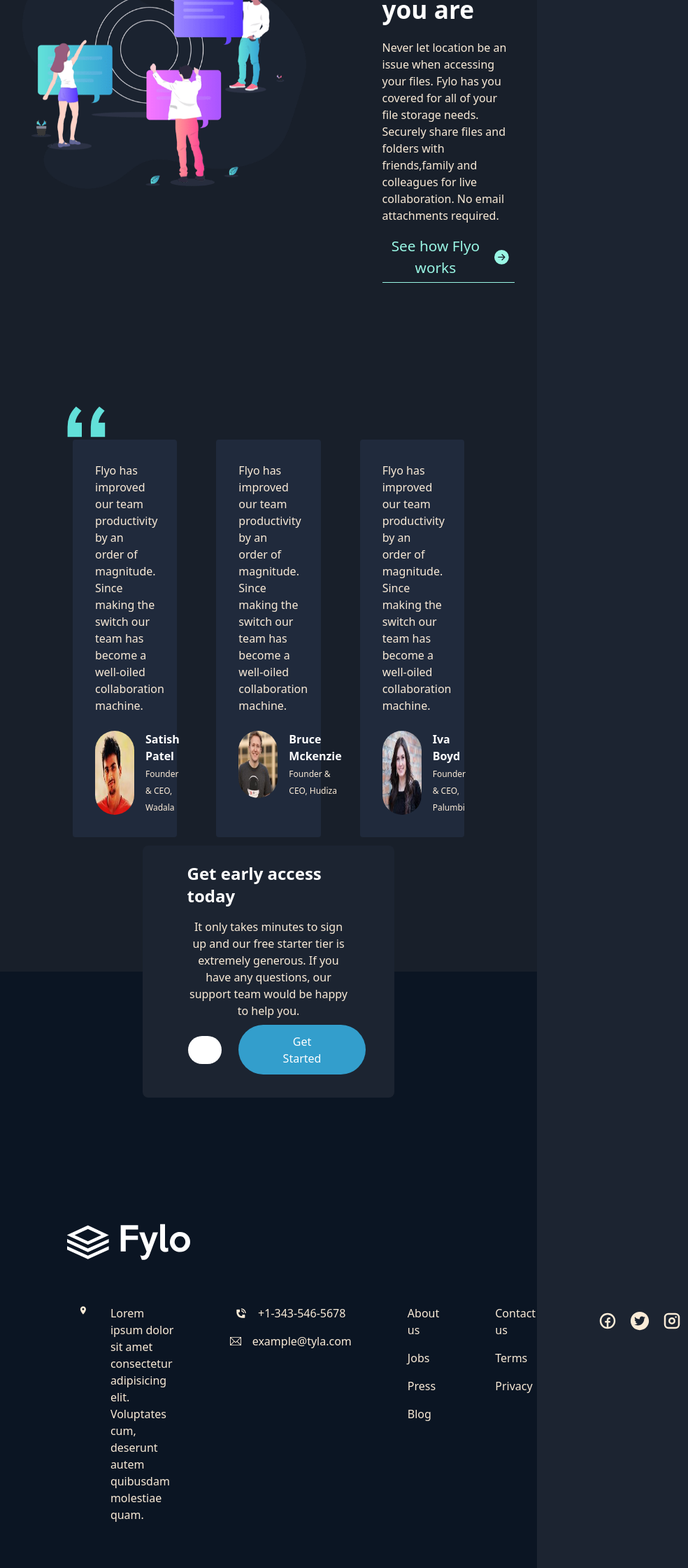
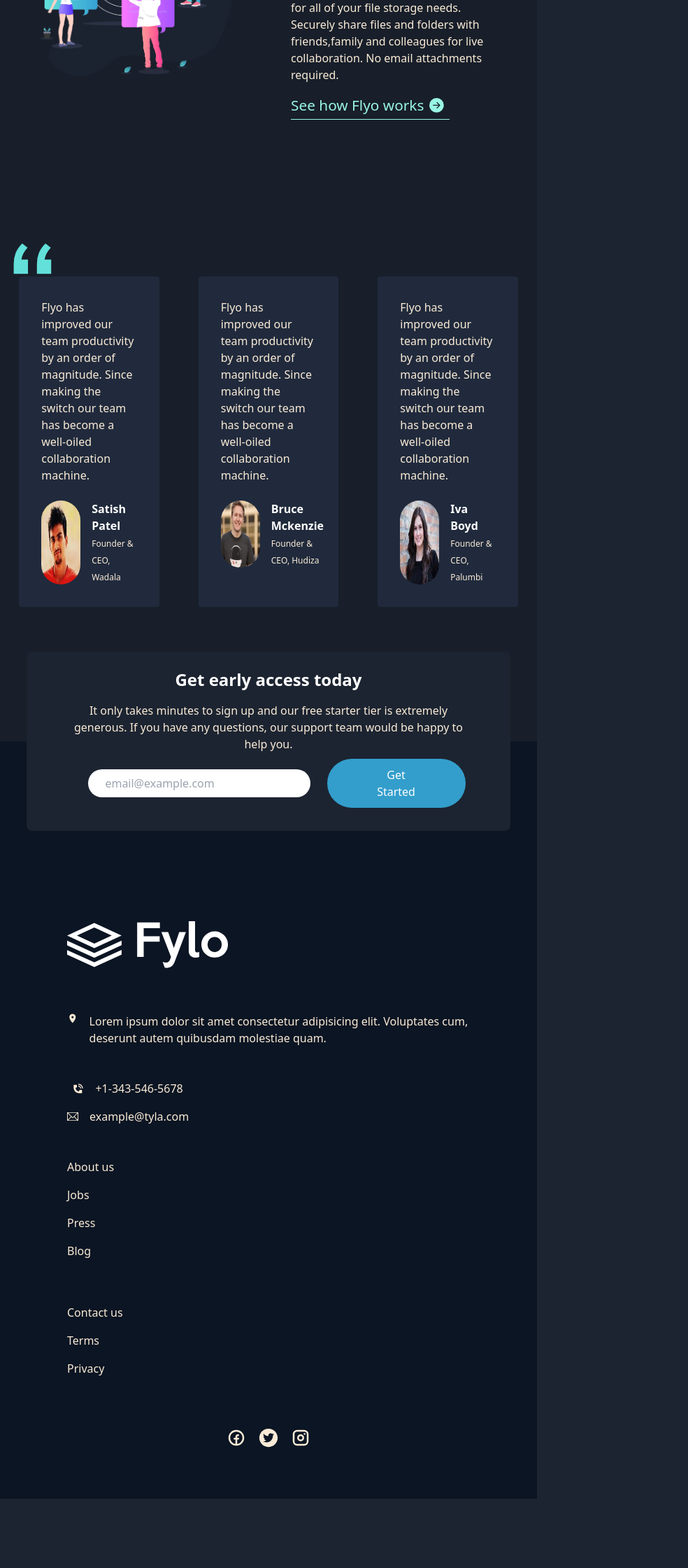
Before and after one commit to Chubbi-Stephen/flyo-landing-page, a React (Create React App) app: page / in a window 768 px wide. Shown: the part 2083-4323 px from the top of the page at 70% size, 984 px wide, since content can reach past the window. After the commit the page ends 4224 px from the top, so only its background shows below. Built offline with nearby package versions, Linux system fonts and the light colour scheme.

Commit message:
completed integration for total accessibility through all screen sizes.

```diff
--- a/src/components/footerInfo/index.js
+++ b/src/components/footerInfo/index.js
@@ -10,11 +10,11 @@
 const index = () => {
   return (
     <section className=" w-[75%] m-auto">
-      <img src={Logo} alt="Logo.svg" className="w-5%" />
+      <img src={Logo} alt="Logo.svg" className="footer-logo w-5%" />
       <section className="footer-info  flex justify-start items-start mx-4 py-[4rem] text-[antiquewhite]">
         <div className="contact flex items-start justify-start">
           <MdLocationOn />
-          <p className="pl-8 w-full text-base">
+          <p className="pl-4 w-full text-base">
             Lorem ipsum dolor sit amet consectetur adipisicing elit. Voluptates
             cum, deserunt autem quibusdam molestiae quam.
           </p>
--- a/src/components/navbar/index.js
+++ b/src/components/navbar/index.js
@@ -4,8 +4,8 @@
 
 const index = () => {
   return (
-    <nav className="nav w-full flex justify-between py-20 px-16">
-      <img src={logo} alt="" className="w-50 h-14" />
+    <nav className="nav m-0 w-full flex justify-between py-20 px-16">
+      <img src={logo} alt="logo" className="w-50 h-14" />
 
       <ul className="w-96 flex justify-around">
         <li className="nav-link">feaures</li>
--- a/src/components/stayProductive/index.js
+++ b/src/components/stayProductive/index.js
@@ -6,7 +6,7 @@
   return (
     <section className="bg-dark-blue flex justify-center items-center">
       <section className="stayProductive bg-dark-blue flex justify-center items-center">
-        <div className="p-8">
+        <div className="p-8 flex justify-center items-center">
           <img src={stayProductive} alt="" className="w-[90%]" />
         </div>
         <div className="flex flex-col justify-center items-start p-8 w-[33%]">
--- a/src/index.css
+++ b/src/index.css
@@ -60,7 +60,6 @@
   color: antiquewhite;
 }
 
-/* trying position the quote.png */
 .testimonials {
   background-image: url(./Assets/images/bg-quotes.png);
   background-position: initial;
@@ -69,7 +68,10 @@
 
 .footer {
   background: hsl(216, 53%, 9%);
+  color: antiquewhite;
 }
+
+
 
 /* MEDIA QUERIES */
 
@@ -96,20 +98,24 @@
 }
 
 /* TABLETS && MOBILE */
-@media (max-width: 425px) {
+@media (max-width: 550px) {
   .nav{
-    width: 90%;
-    margin: 0;
+    width: 95%;
+    margin: auto;
     padding: 2rem 1.3rem;
     margin-bottom: 3rem;
   }
   .nav ul{
-    justify-content: space-evenly;
+    justify-content: end;
+  }
+  .nav ul li{
+    padding-left: 1.3rem;
   }
   .nav img{
     width: 30%;
     height: 30%;
   }
+
   .intro {
     width: fit-content;
   }
@@ -176,4 +182,41 @@
   .icon{
     margin: auto;
   }
+
+  .footer-logo{
+    width: 40%
+  }
+
+  /* nav{
+    margin: 0;
+  } */
 }
+
+@media (min-width: 551px) and (max-width:999px){
+  .testimonials{
+    width: 95%;
+  }
+  .form{
+    width: 90%;
+  }
+  .stayProductive > div{
+    width: 50%;
+  }
+    .footer-info{
+    display: flex;
+    flex-direction: column;
+    margin: 0;
+  }
+  .contact{
+    padding: 0;
+    margin: 0;
+    padding-bottom: 3rem;
+  }
+  .icon{
+    margin: auto;
+  }
+
+  .footer-logo{
+    width: 40%
+  }
+}
```
